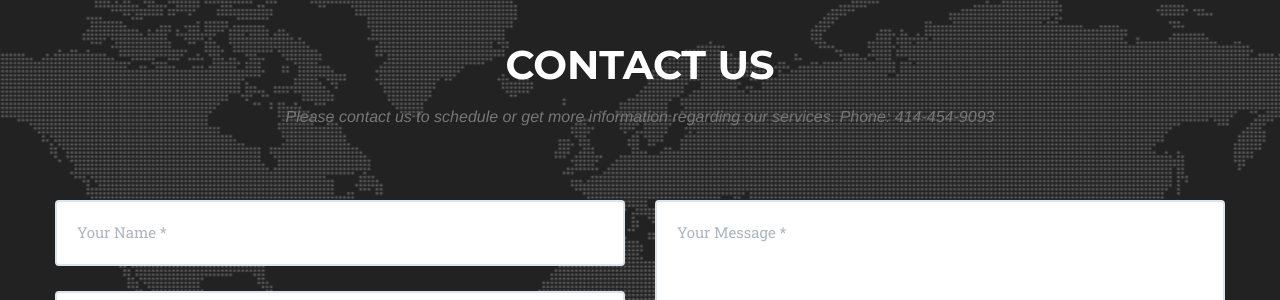
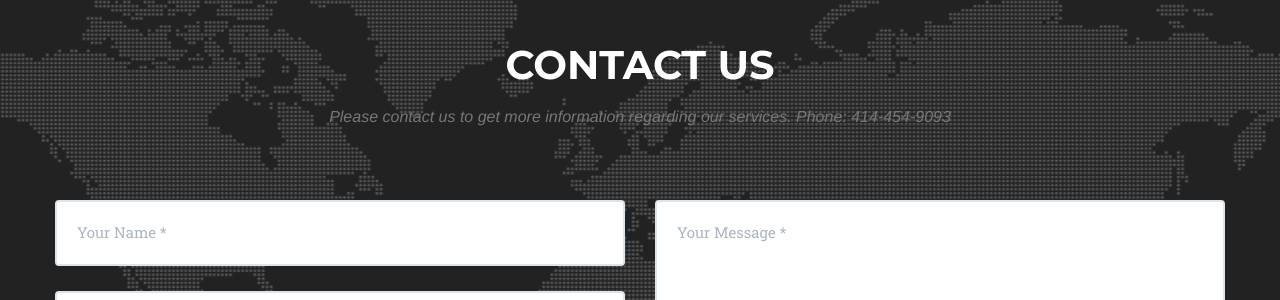
Before and after one commit to wbsllc/website, a Jekyll site: the page built from index.html, in a window 1280 px wide and 900 px high, scrolled down 3960 px. Shown: the part 152-452 px from the top of the window. Built offline with Jekyll 4.4.1, drawn with Linux system fonts in a browser that asks for light colours; some web fonts are replaced.

Commit message:
Update contact.html

```diff
--- a/_includes/contact.html
+++ b/_includes/contact.html
@@ -3,7 +3,7 @@
             <div class="row">
                 <div class="col-lg-12 text-center">
                     <h2 class="section-heading">Contact Us</h2>
-                    <h3 class="section-subheading text-muted">Please contact us to schedule or get more information regarding our services. Phone: 414-454-9093 </h3></div>
+                    <h3 class="section-subheading text-muted">Please contact us to get more information regarding our services. Phone: 414-454-9093 </h3></div>
             <div class="row">
                 <div class="col-lg-12">
                     <form name="sentMessage" id="contactForm" novalidate>
```
